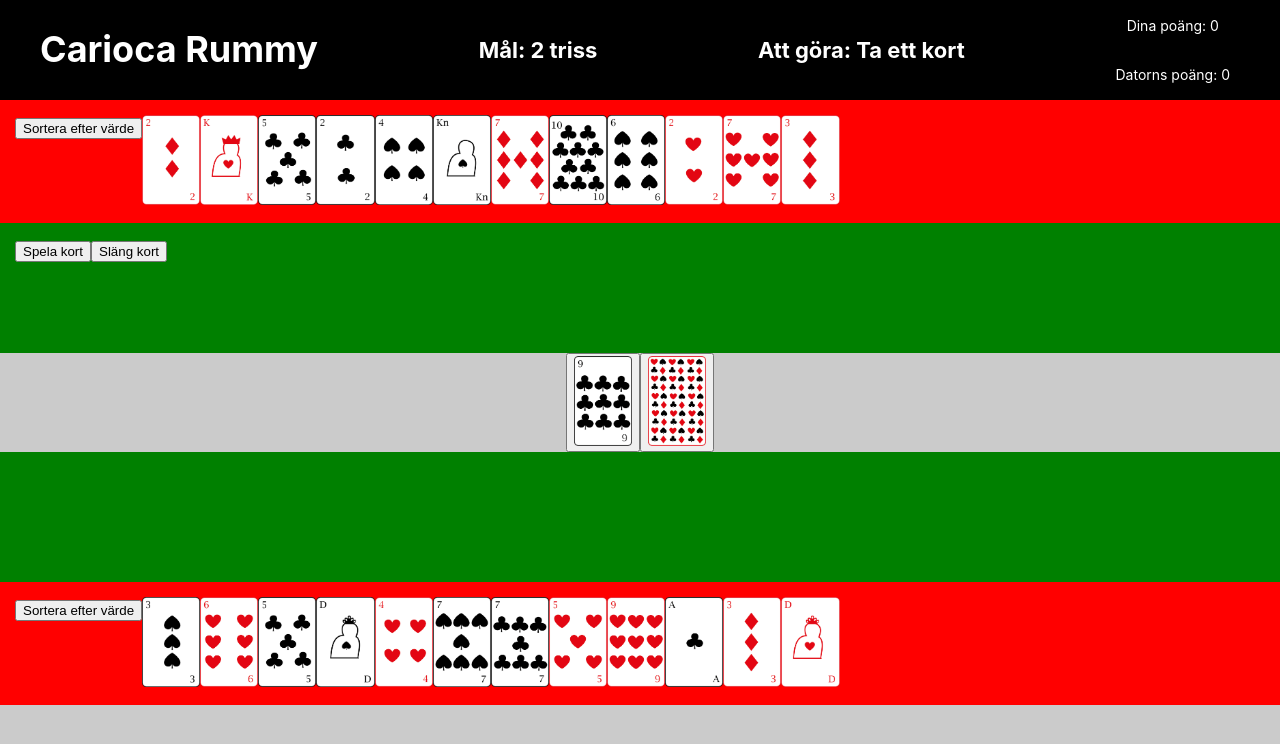
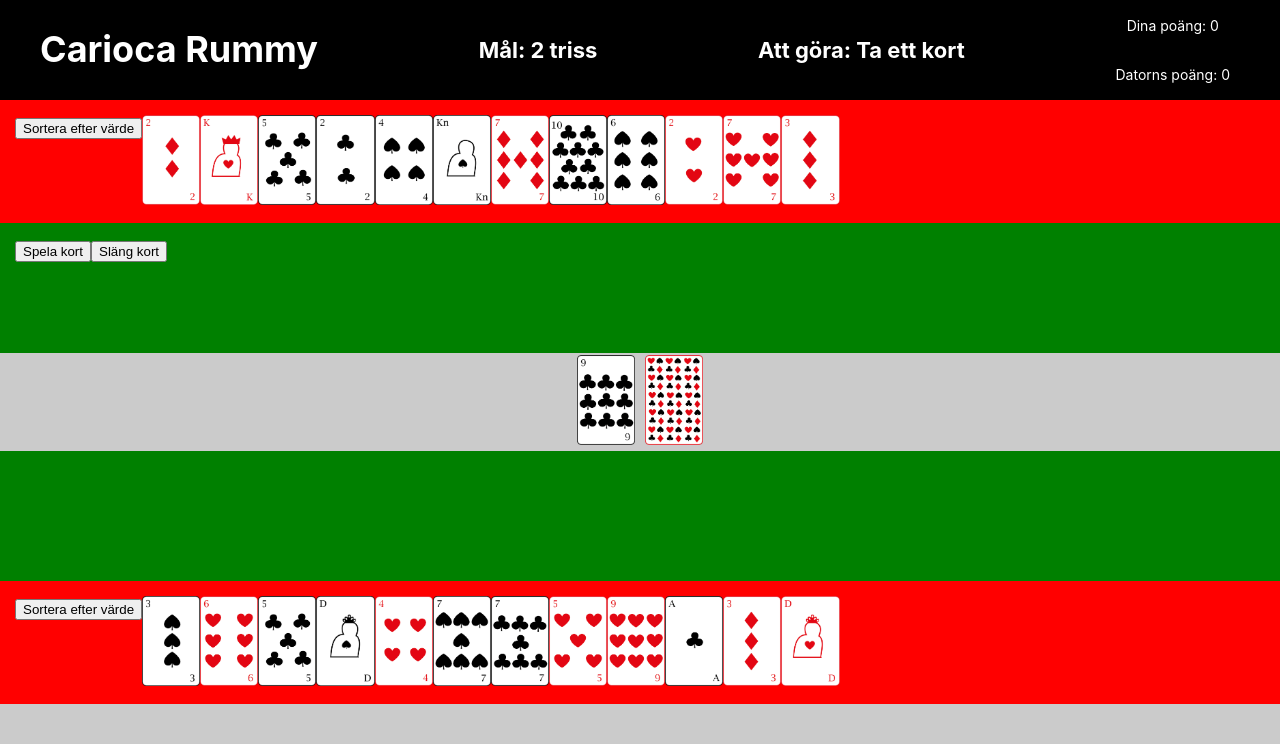
Before and after one commit to Tejpex/carioca-rummy, a React (Vite) app: page / in a window 1280 px wide. Shown: the top 744 px of the page. Built offline with nearby package versions, Linux system fonts and the light colour scheme.

Commit message:
Remove border on table-card-buttons

```diff
--- a/src/components/Table.jsx
+++ b/src/components/Table.jsx
@@ -24,17 +24,24 @@ export const Table = () => {
   return (
     <div>
       {lastCardThrown && (
-        <button onClick={() => handleClick(lastCardThrown, discardPile)}>
+        <CardButton onClick={() => handleClick(lastCardThrown, discardPile)}>
           <CardImage src={lastCardThrown.img} />
-        </button>
+        </CardButton>
       )}
-      <button onClick={() => handleClick(topOfTheStock, stock)}>
+      <CardButton onClick={() => handleClick(topOfTheStock, stock)}>
         <CardImage src="/Baksida.png" alt="Card facing down" />
-      </button>
+      </CardButton>
     </div>
   )
 }
 
+const CardButton = styled.button`
+  background: none;
+  border: none;
+  padding: 0;
+  margin: 2px 5px;
+`
+
 const CardImage = styled.img`
   height: 90px;
 `
```
